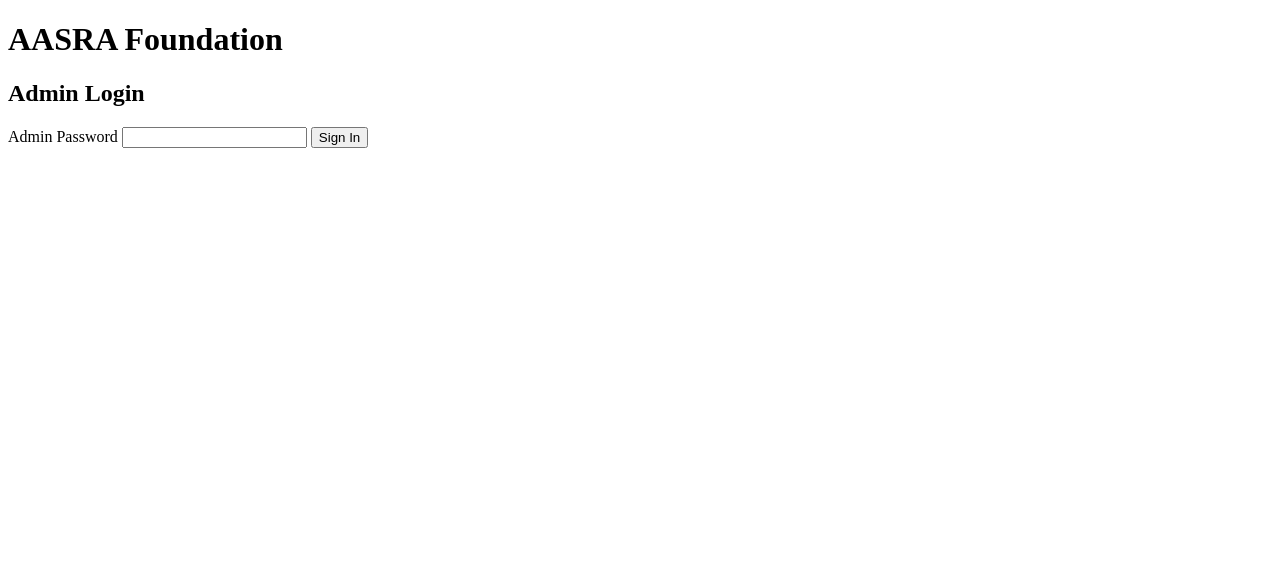
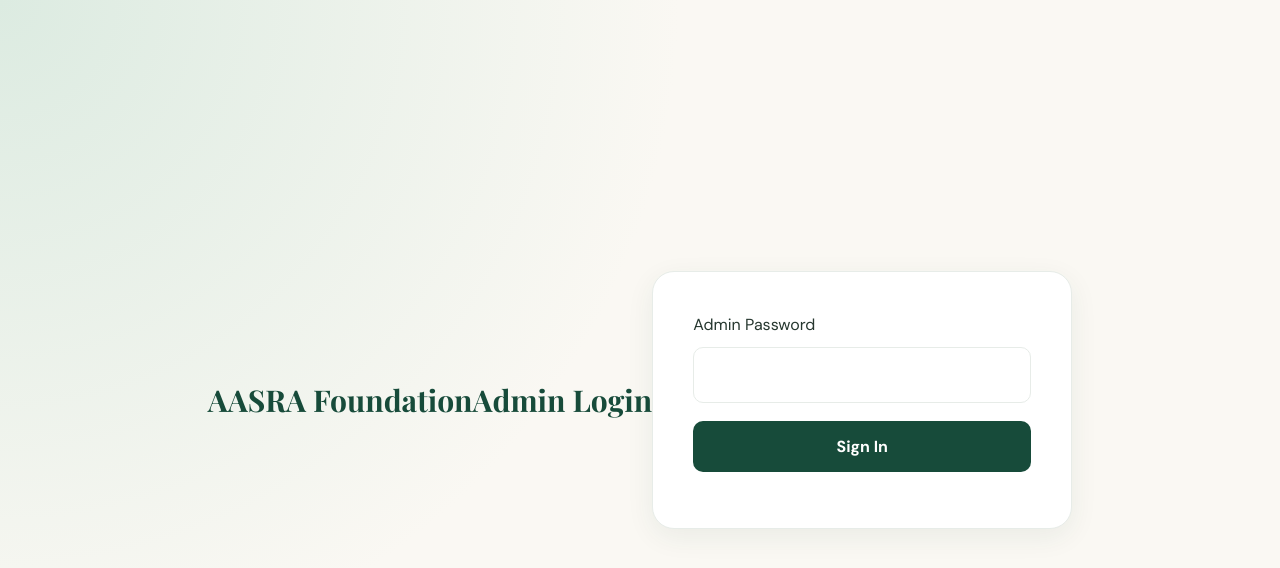
Before and after one commit to hiramansha/AASRA-Foundation, a plain HTML site: page admin.html in a window 1280 px wide. Drawn offline with nearby package versions, Linux system fonts and the light colour scheme.

Commit message:
Update admin.html

```diff
--- a/admin.html
+++ b/admin.html
@@ -6,6 +6,7 @@
   <meta name="viewport" content="width=device-width, initial-scale=1.0">
   <meta name="theme-color" content="#174b3a">
   <title>AASRA Foundation | Admin Dashboard</title>
+  <link rel="stylesheet" href="css/admin.css">
 </head>
 <body>
   <div id="login-section">
```
